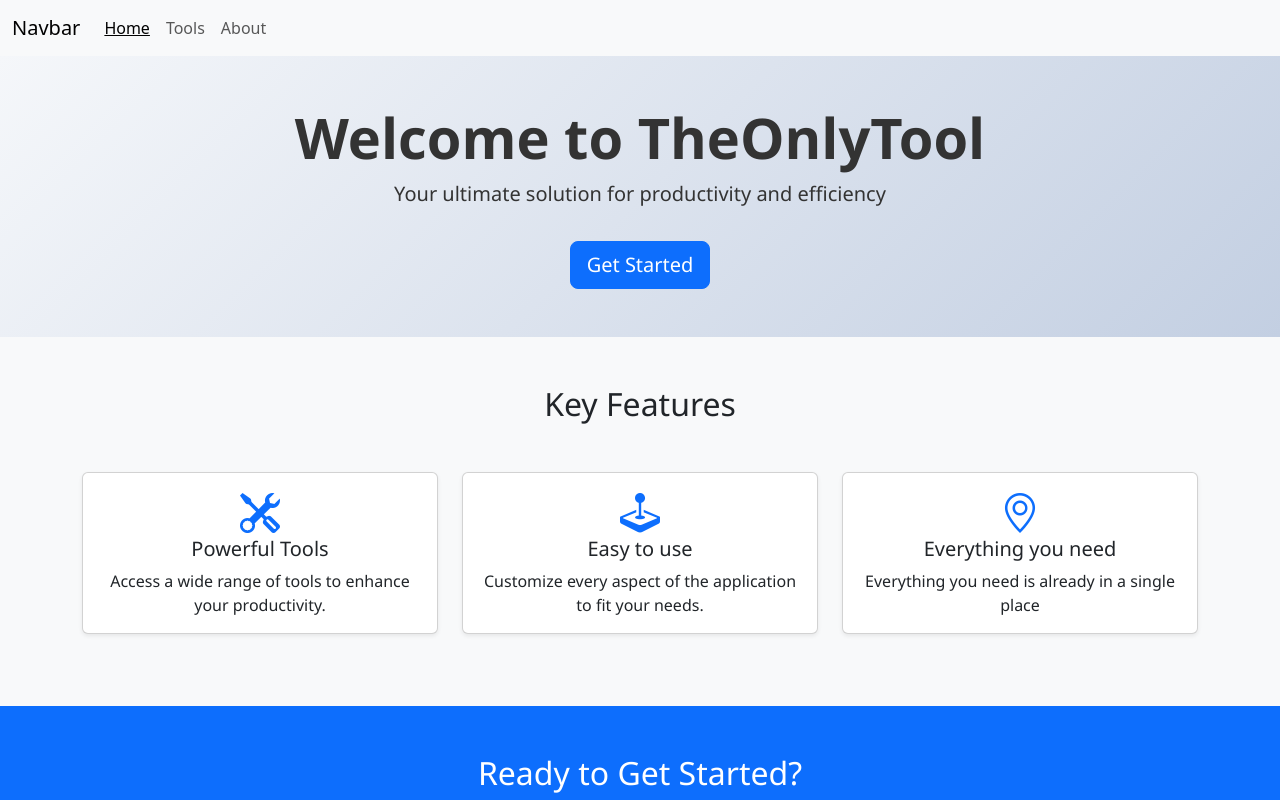
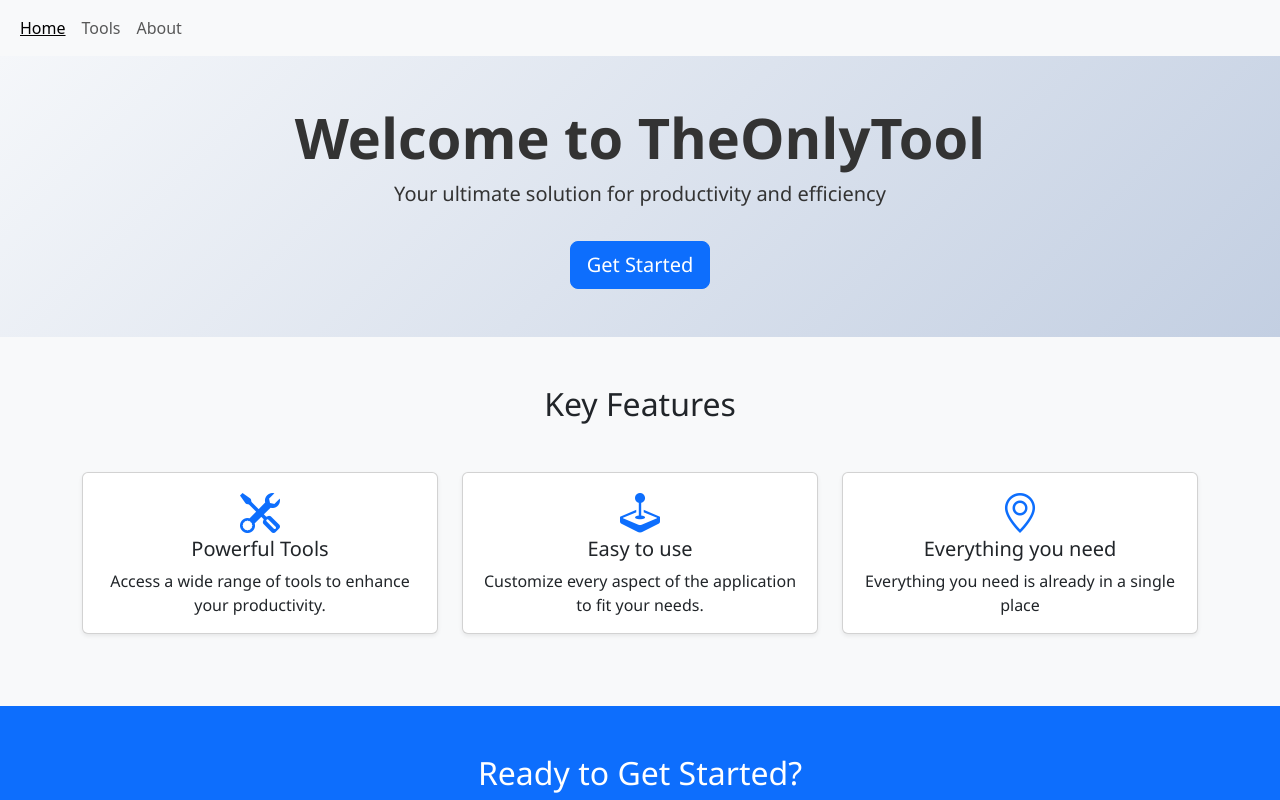
Before and after one commit to theonlytool/theonlytool.github.io, a Vue app: page / in a window 1280 px wide. Shown: the top 800 px of the page. Built offline with nearby package versions, Linux system fonts and the light colour scheme.

Commit message:
Remove Navbar test in main menu

```diff
--- a/src/components/layout/Header.vue
+++ b/src/components/layout/Header.vue
@@ -5,7 +5,6 @@
 <template>
   <nav class="navbar navbar-expand-lg bg-body-tertiary sticky-top">
     <div class="container-fluid">
-      <a class="navbar-brand" href="#">Navbar</a>
       <button class="navbar-toggler" type="button" data-bs-toggle="collapse" data-bs-target="#navbarSupportedContent"
               aria-controls="navbarSupportedContent" aria-expanded="false" aria-label="Toggle navigation">
         <span class="navbar-toggler-icon"></span>
```
